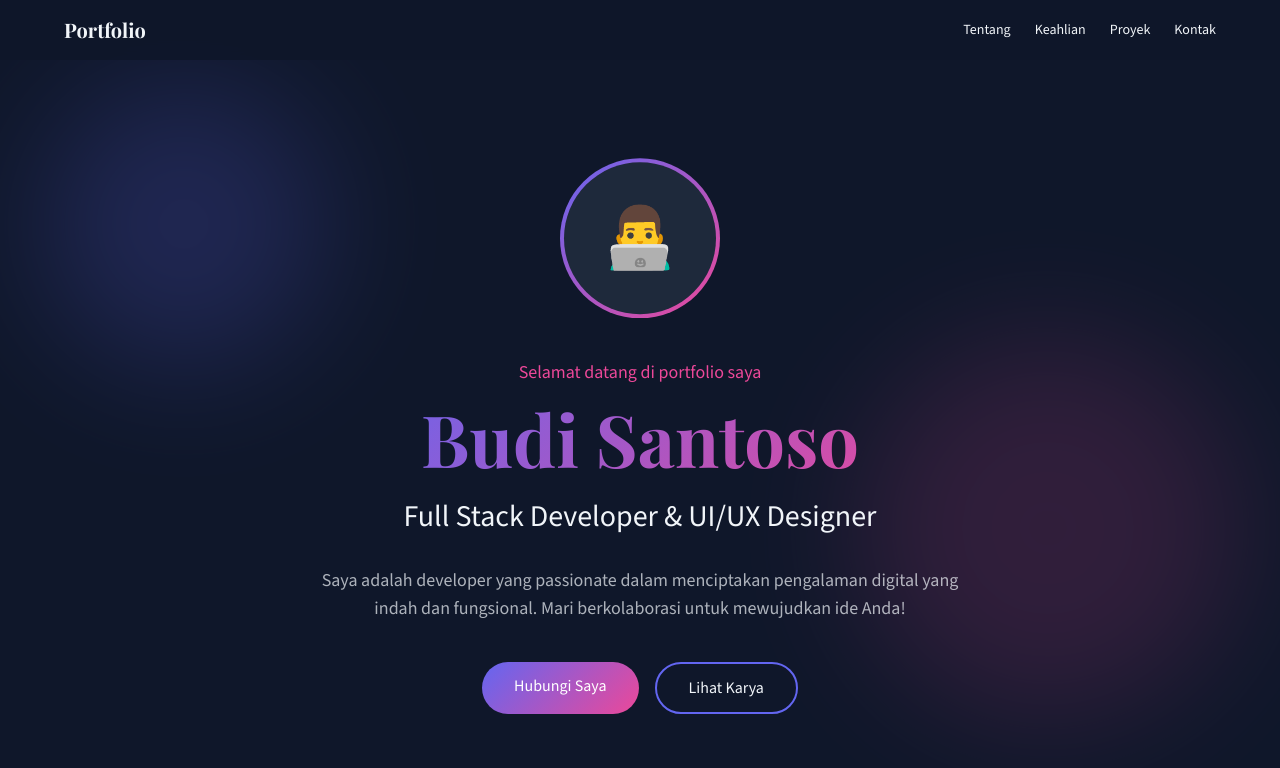
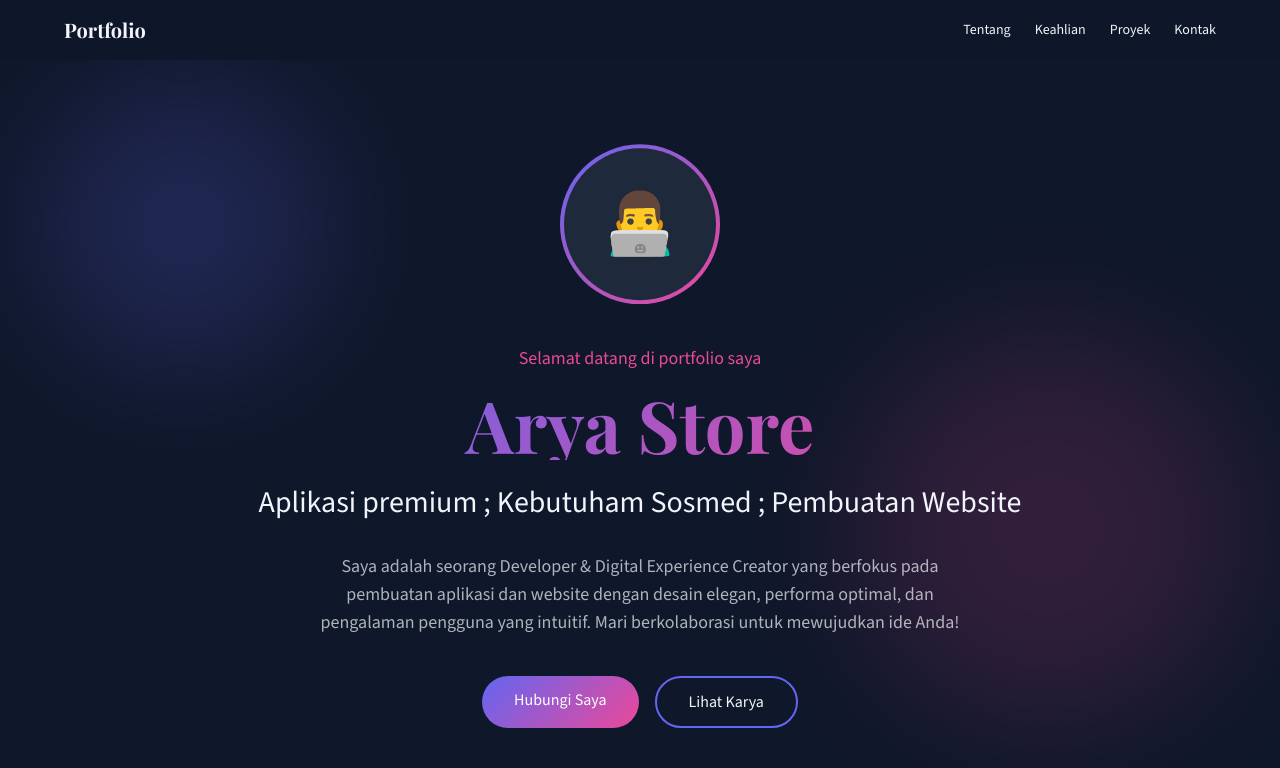
Before and after one commit to rahmanarya812-bit/Arya, a plain HTML site: page index.html in a window 1280 px wide. Drawn offline with nearby package versions, Linux system fonts and the light colour scheme.

Commit message:
Update index.html

```diff
--- a/index.html
+++ b/index.html
@@ -102,9 +102,9 @@
       </div>
      </div>
      <p class="text-lg mb-4 animate-fadeInUp delay-100" style="color: var(--secondary-action);">Selamat datang di portfolio saya</p>
-     <h1 id="hero-name" class="font-heading text-5xl md:text-7xl font-bold mb-6 animate-fadeInUp delay-200 gradient-text">Budi Santoso</h1>
-     <h2 id="hero-title" class="text-2xl md:text-3xl font-light mb-8 animate-fadeInUp delay-300" style="color: var(--text);">Full Stack Developer &amp; UI/UX Designer</h2>
-     <p id="hero-bio" class="text-lg max-w-2xl mx-auto mb-10 animate-fadeInUp delay-400" style="color: rgba(241, 245, 249, 0.7);">Saya adalah developer yang passionate dalam menciptakan pengalaman digital yang indah dan fungsional. Mari berkolaborasi untuk mewujudkan ide Anda!</p>
+     <h1 id="hero-name" class="font-heading text-5xl md:text-7xl font-bold mb-6 animate-fadeInUp delay-200 gradient-text">Arya Store</h1>
+     <h2 id="hero-title" class="text-2xl md:text-3xl font-light mb-8 animate-fadeInUp delay-300" style="color: var(--text);">Aplikasi premium ; Kebutuham Sosmed ; Pembuatan Website </h2>
+     <p id="hero-bio" class="text-lg max-w-2xl mx-auto mb-10 animate-fadeInUp delay-400" style="color: rgba(241, 245, 249, 0.7);">Saya adalah seorang Developer & Digital Experience Creator yang berfokus pada pembuatan aplikasi dan website dengan desain elegan, performa optimal, dan pengalaman pengguna yang intuitif. Mari berkolaborasi untuk mewujudkan ide Anda!</p>
      <div class="flex gap-4 justify-center animate-fadeInUp delay-500"><a href="#contact" class="px-8 py-3 rounded-full font-medium transition-all hover:scale-105" style="background: linear-gradient(135deg, var(--primary-action), var(--secondary-action)); color: white;"> Hubungi Saya </a> <a href="#projects" class="px-8 py-3 rounded-full font-medium border-2 transition-all hover:scale-105" style="border-color: var(--primary-action); color: var(--text);"> Lihat Karya </a>
      </div>
     </div>
@@ -114,7 +114,7 @@
      <div class="grid md:grid-cols-2 gap-16 items-center">
       <div><span class="text-sm font-medium tracking-widest uppercase" style="color: var(--secondary-action);">Tentang Saya</span>
        <h2 class="font-heading text-4xl font-bold mt-4 mb-6" style="color: var(--text);">Mengubah Ide Menjadi<br><span class="gradient-text">Realitas Digital</span></h2>
-       <p id="about-text" class="text-lg leading-relaxed mb-6" style="color: rgba(241, 245, 249, 0.7);">Dengan pengalaman lebih dari 5 tahun di industri teknologi, saya telah membantu berbagai bisnis dari startup hingga enterprise untuk membangun produk digital yang inovatif. Saya percaya bahwa desain yang baik adalah perpaduan sempurna antara estetika dan fungsionalitas.</p>
+       <p id="about-text" class="text-lg leading-relaxed mb-6" style="color: rgba(241, 245, 249, 0.7);">Saya meyakini bahwa desain bukan sekadar tampilan — melainkan strategi. Perpaduan antara estetika modern, struktur yang solid, dan pengalaman pengguna yang intuitif adalah fondasi dari setiap solusi digital yang saya kembangkan.</p>
        <div class="grid grid-cols-3 gap-6 mt-10">
         <div class="text-center p-4 rounded-2xl" style="background: var(--surface);">
          <div class="text-3xl font-bold gradient-text">
```
